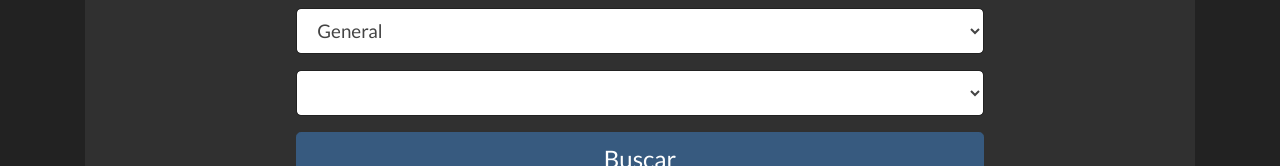
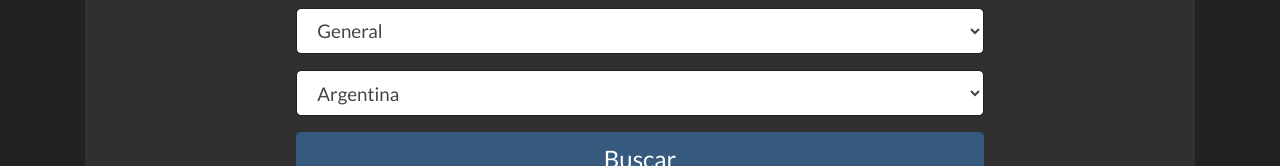
Before and after one commit to Daniel151505/Aplicacion-Noticias, an Angular app in the folder Aplicacion-Noticias/: page / in a window 1280 px wide. Shown: the part 229-395 px from the top of the page. Built offline with nearby package versions, Linux system fonts and the light colour scheme.

Commit message:
Fix error

```diff
--- a/Aplicacion-Noticias/src/app/components/formulario/formulario.component.html
+++ b/Aplicacion-Noticias/src/app/components/formulario/formulario.component.html
@@ -10,7 +10,7 @@
                   </div>
                   <div class="form-group">
                     <select  [(ngModel)]="paisSeleccionado" name="pais" class="form-control form-control-lg">
-                      <option [value]="pais.nombre"  *ngFor="let pais of paises"> {{pais.nombre}} </option>
+                      <option [value]="pais.value"  *ngFor="let pais of paises"> {{pais.nombre}} </option>
                     </select>
                   </div>
                 <button type="submit" class="btn btn-primary btn-block btn-lg">Buscar</button>
```
